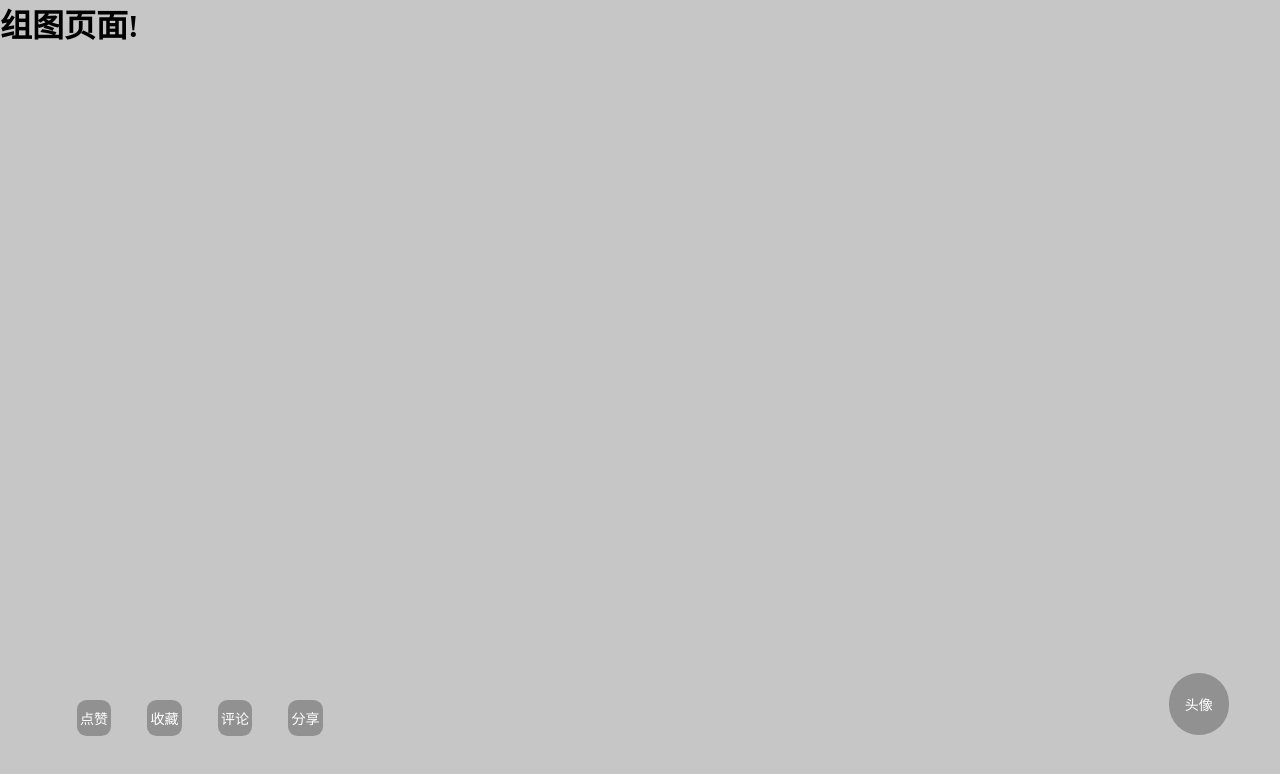
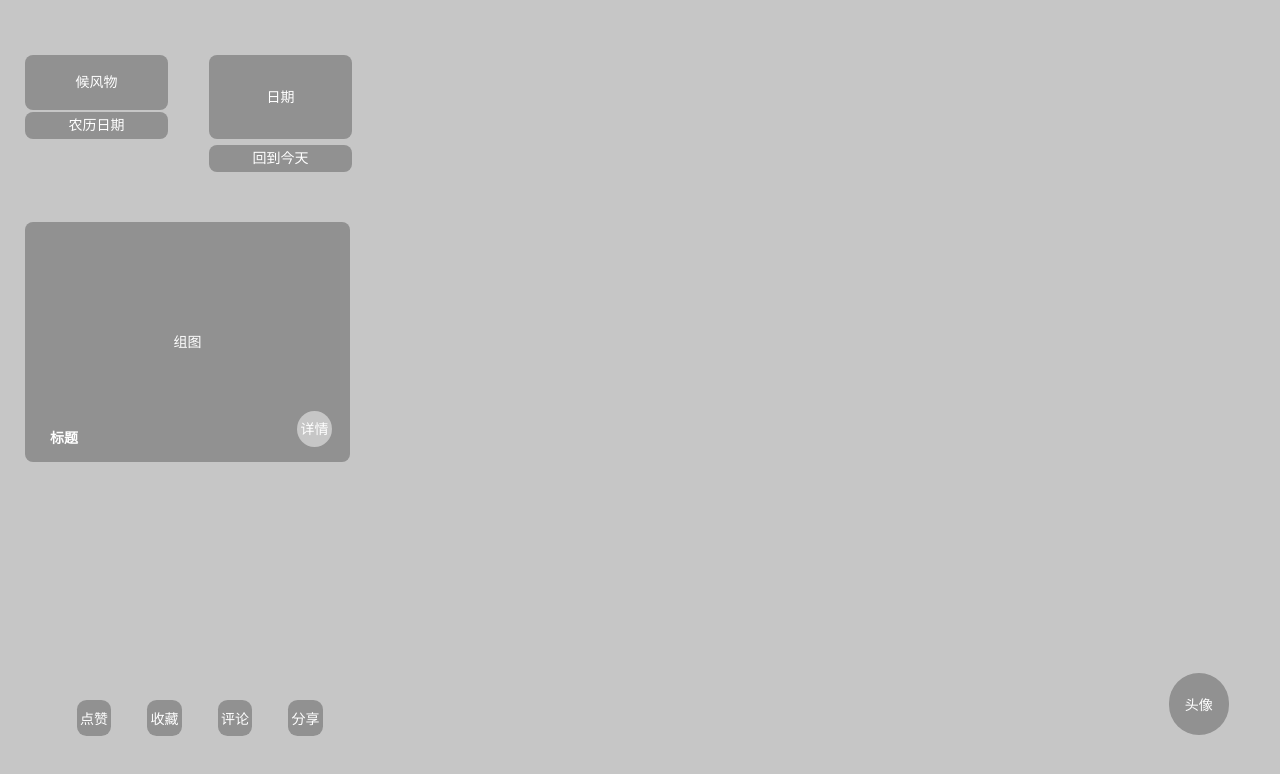
Before and after one commit to ice906/seeTime, a Vue app: page /diagram in a window 1280 px wide. Shown: the top 774 px of the page. Built offline with nearby package versions, Linux system fonts and the light colour scheme.

Commit message:
视频首页

```diff
--- a/src/pages/diagram/Diagram.vue
+++ b/src/pages/diagram/Diagram.vue
@@ -1,6 +1,24 @@
 <template>
 <div class="page" id="diagram">
-    <h1>组图页面!</h1>
+    <div class="scenery">
+        <span>候风物</span>
+    </div>
+    <div class="date">
+        <span>农历日期</span>
+    </div>
+    <div class="time">
+        <span>日期</span>
+    </div>
+    <div class="return">
+        <span>回到今天</span>
+    </div>
+    <div class="photo">
+        <span>组图</span>
+        <h1>标题</h1>
+        <div class="detail">
+            <span>详情</span>
+        </div>
+    </div>
 </div>
 </template>
 
@@ -10,6 +28,117 @@ export default {
 }
 </script>
 
-<style>
-
+<style lang="scss" scoped>
+#diagram{
+    .scenery{
+        position: absolute;
+        left: 25px;
+        top: 55px;
+        width: 141px;
+        height: 53px;
+        border-radius: 8px;
+        background-color: rgba(145, 145, 145, 1);
+        text-align: center;
+        border: 1px solid rgba(255, 255, 255, 0);
+        span{
+              font-family: Arial;
+              font-size: 14px;
+              line-height: 53px;
+              color: #FFFFFf
+        }
+    }
+    .date{
+        position: absolute;
+        left: 1.5625rem;
+        top: 7rem;
+        width: 8.8125rem;
+        height: 1.5625rem;
+        border-radius: .5rem;
+        background-color: rgba(145, 145, 145, 1);
+        text-align: center;
+        border: 1px solid rgba(255, 255, 255, 0);
+        span{
+            line-height: 1.5625rem;
+            font-size: .875rem;
+            font-family: Arial;
+            color: #FFFFFf;
+        }
+    }
+    .time{
+        position: absolute;
+        left: 209px;
+        top: 55px;
+        width: 141px;
+        height: 82px;
+        border-radius: 8px;
+        background-color: rgba(145, 145, 145, 1);
+        text-align: center;
+        border: 1px solid rgba(255, 255, 255, 0);
+        span{
+            line-height: 82px;
+            font-size: 14px;
+            font-family: Arial;
+            color: #FFFFFf;
+        }
+    }
+    .return{
+        position: absolute;
+        left: 209px;
+        top: 145px;
+        width: 141px;
+        height: 25px;
+        border-radius: 8px;
+        background-color: rgba(145, 145, 145, 1);
+        text-align: center;
+        border: 1px solid rgba(255, 255, 255, 0);
+         span{
+            line-height: 25px;
+            font-size: 14px;
+            font-family: Arial;
+            color: #FFFFFf;
+        }
+    }
+    .photo{
+        position: absolute;
+        left: 25px;
+        top: 222px;
+        width: 323px;
+        height: 238px;
+        border-radius: 8px;
+        background-color: rgba(145, 145, 145, 1);
+        text-align: center;
+        border: 1px solid rgba(255, 255, 255, 0);
+         span{
+            line-height: 238px;
+            font-size: 14px;
+            font-family: Arial;
+            color: #FFFFFf;
+        }
+        h1{
+            position: absolute;
+            left: 24px;
+            bottom: 14px;
+            font-size: 14px;
+            font-family: Arial;
+            color: #FFFFFf;
+        }
+        .detail{
+            position: absolute;
+            right: 17px;
+            bottom: 14px;
+            width: 33px;
+            height: 34px;
+            background-color: rgba(198, 198, 198, 1);
+            text-align: center;
+            border-radius: 50%;
+            border: 1px solid rgba(255, 255, 255, 0);
+             span{
+                line-height: 34px;
+                font-size: 14px;
+                font-family: Arial;
+                color: #FFFFFf;
+            }
+        }
+    }
+}
 </style>
```
Also changed, not shown: public/js/flexble.js (added, +109 -0 lines), src/pages/diagram/children/diagramDisplay.vue (deleted), src/pages/diagram/children/pheDayone.vue (deleted), src/pages/diagram/children/photoShow.vue (added), src/pages/diagram/children/scenery.vue (added).
